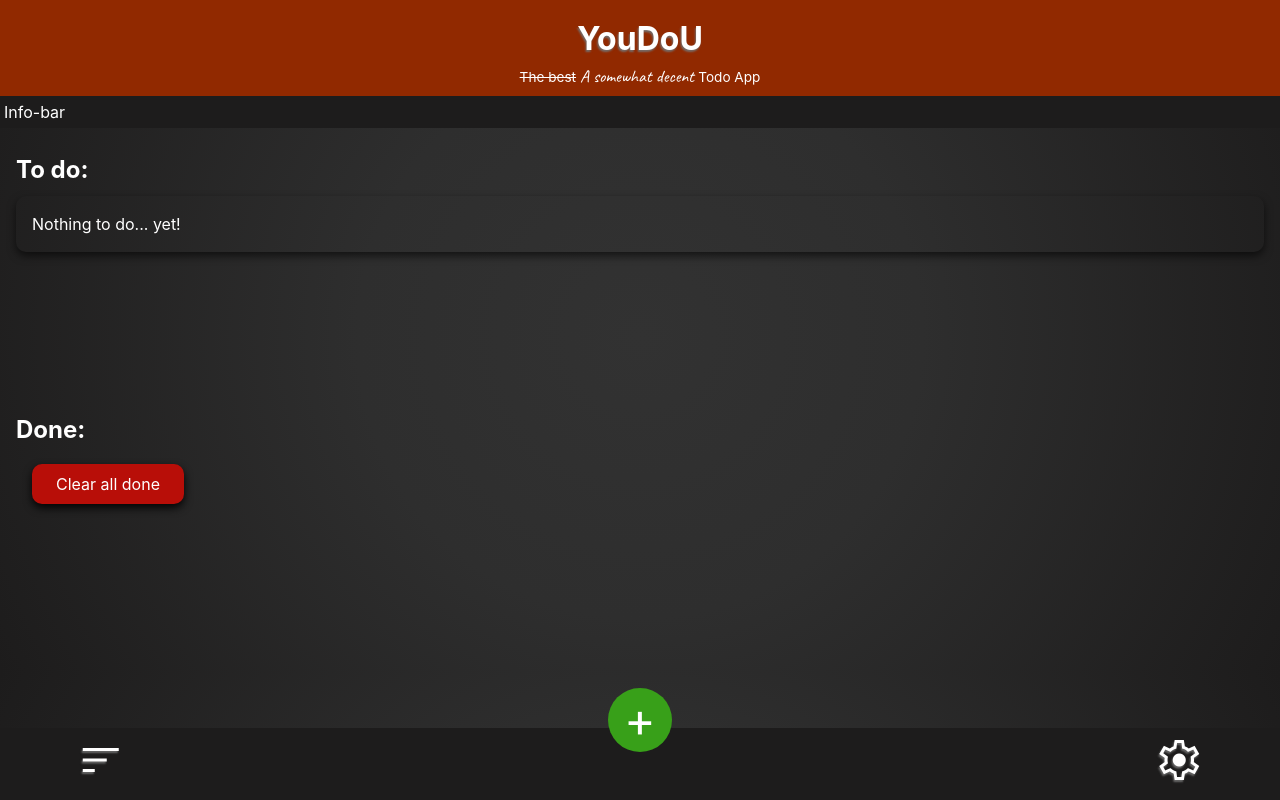
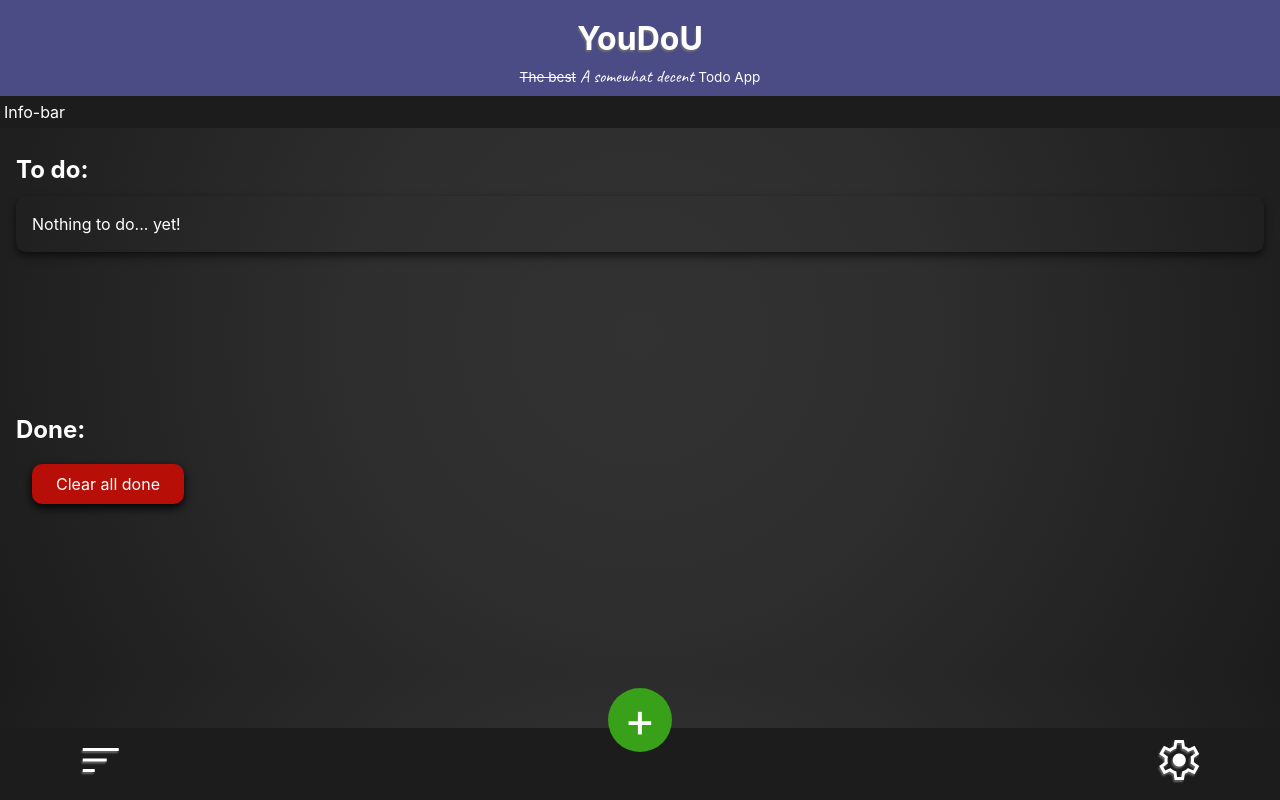
Before and after one commit to maedl/You-Do-U-Todo, a website built with Vite: page index.html in a window 1280 px wide. Built offline with nearby package versions, Linux system fonts and the light colour scheme.

Commit message:
brand recoloring or something

```diff
--- a/src/style/_general.scss
+++ b/src/style/_general.scss
@@ -8,7 +8,7 @@
   --header-height: 12vh;
   --footer-height: 9vh; // body padding-bottom samma värde i mobile
   --handwritten-font: 'Caveat', cursive;
-  --primary-color: rgb(145, 41, 0);
+  --primary-color: #4b4b86;
   --green-color: rgb(56, 160, 25);
   --red-color: rgb(184, 14, 8);
   --background-color: rgb(29 28 28); // för root, footer & info-bar..
```
